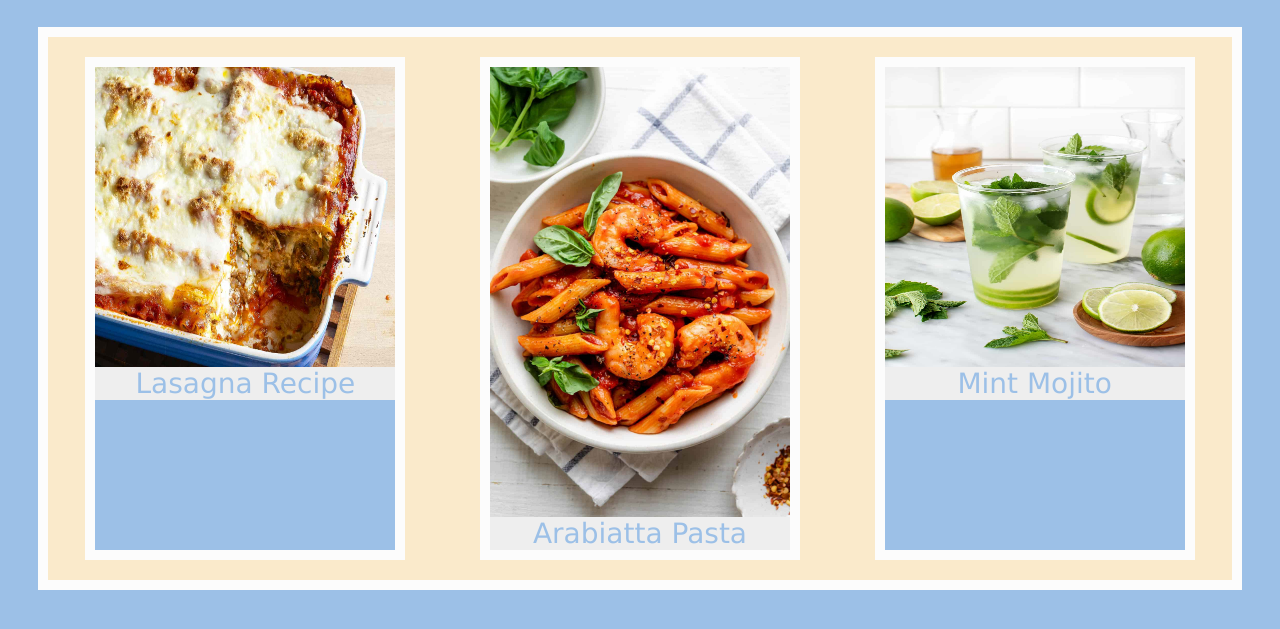
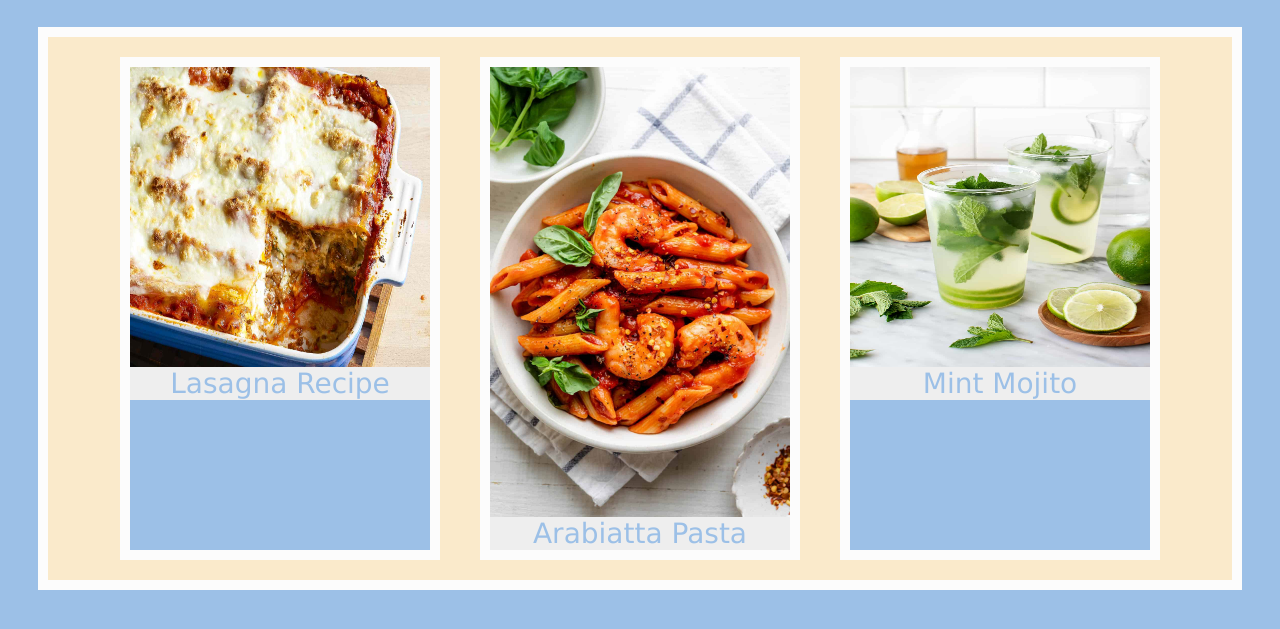
Before and after one commit to t3snake/odin-recipes, a plain HTML site: page index.html in a window 1280 px wide. Shown: the part 91-720 px from the top of the page. Drawn offline with Linux system fonts and the light colour scheme.

Commit message:
Implement flex wrap

```diff
--- a/styles.css
+++ b/styles.css
@@ -16,9 +16,11 @@ h1{
 .flexbox{
     display: flex;
     background-color: #faeacb;;
-    justify-content: space-around;
+    justify-content: center;
+    flex-wrap: wrap;
     border: 10px solid #fcfcfc;
     margin: 30px;
+
 }
 
 .flexitem{
```
